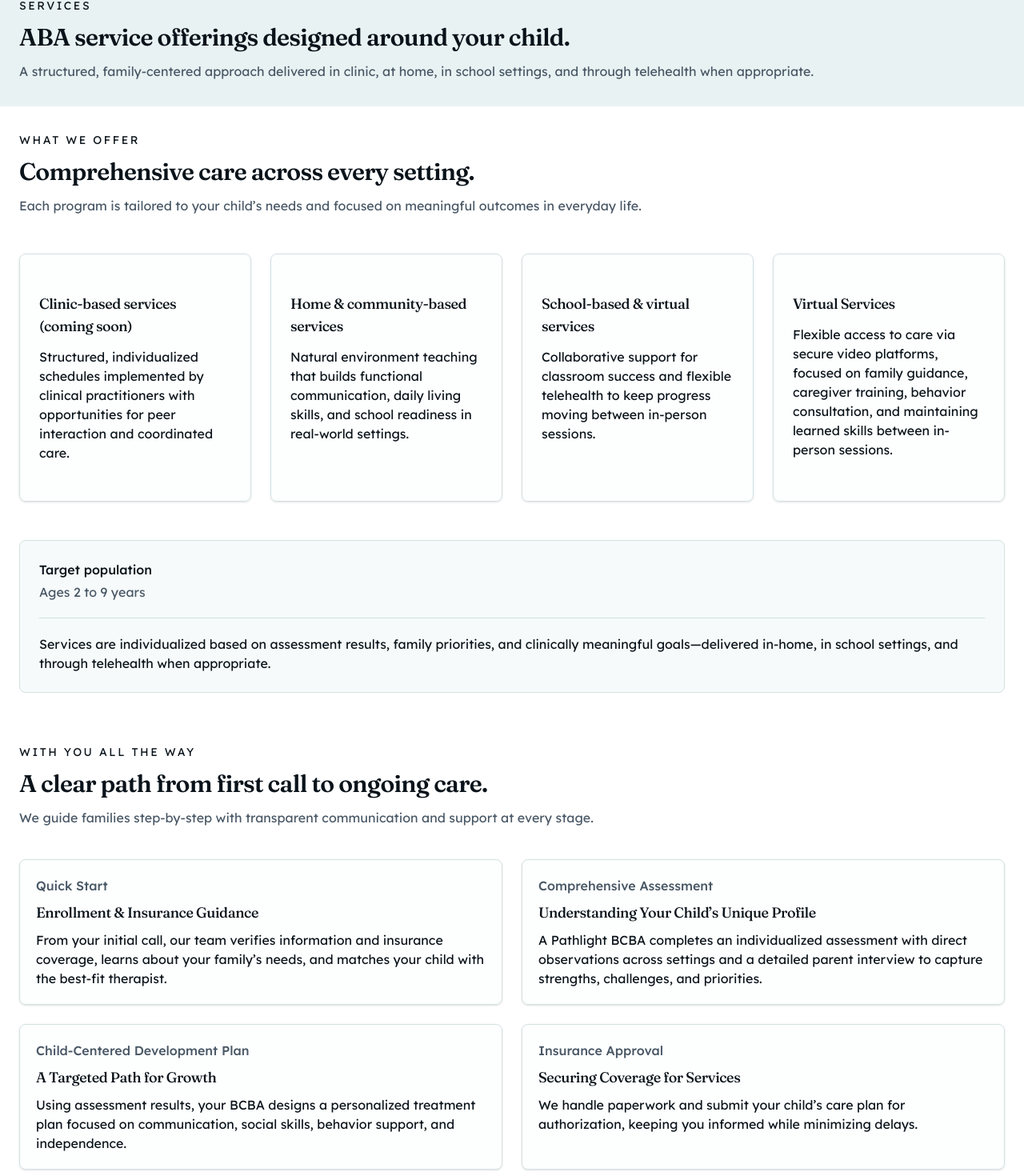
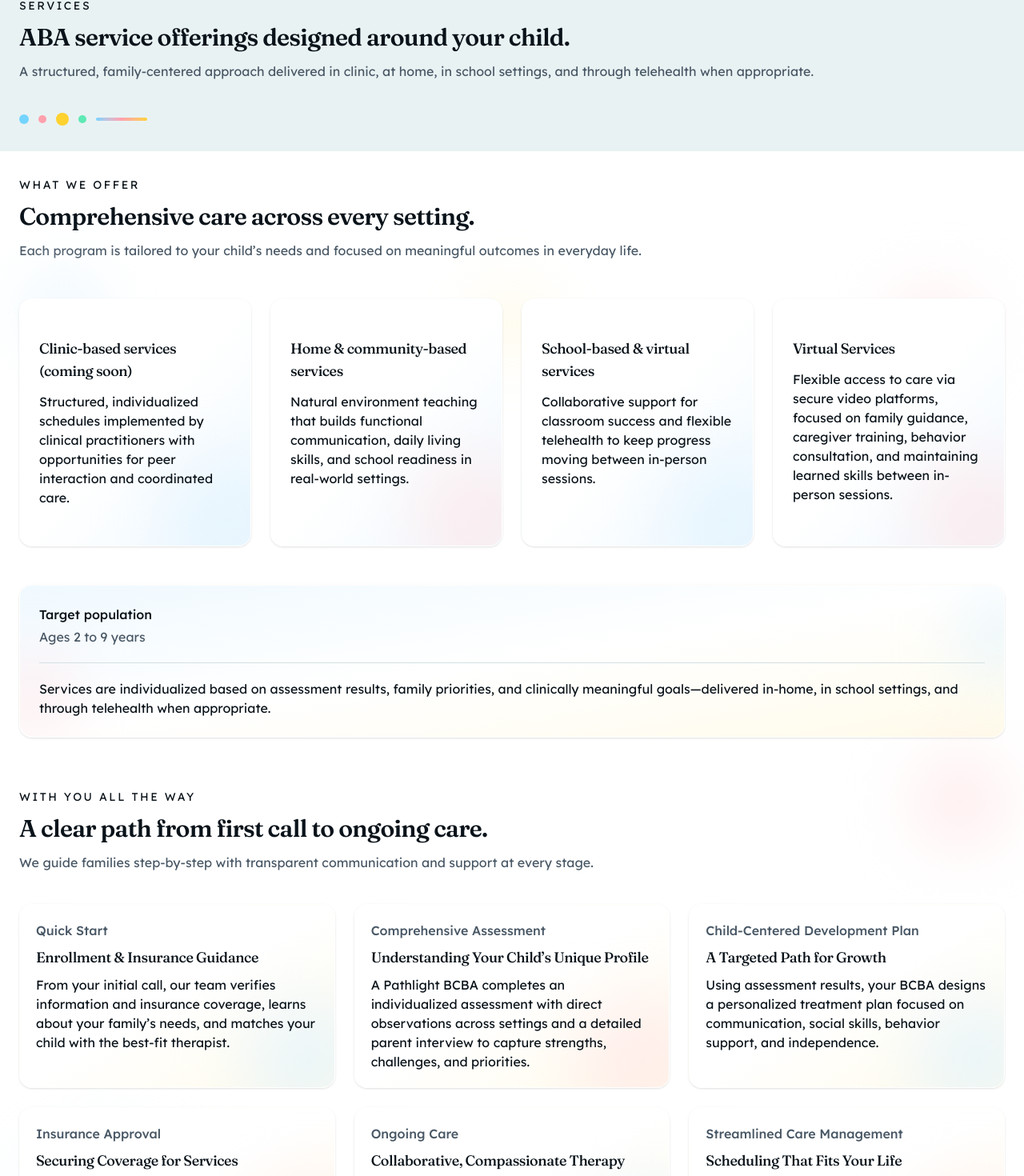
Before and after one commit to aryangulati2k3/pathlight-frontend, a Next.js app: page /services in a window 1280 px wide. Shown: the part 116-1586 px from the top of the page at 80% size. Built offline with nearby package versions, Linux system fonts and the light colour scheme.

Commit message:
Updated Mission and Services page

```diff
--- a/src/app/(frontend)/aba-techniques/page.tsx
+++ b/src/app/(frontend)/aba-techniques/page.tsx
@@ -143,6 +143,14 @@ export default function TechniquesPage() {
                 <Chip>Caregiver collaboration</Chip>
                 <Chip>Progress you can track</Chip>
               </div>
+
+              <div className="flex flex-wrap items-center gap-3">
+                <span className="h-3 w-3 rounded-full bg-sky-300" />
+                <span className="h-2.5 w-2.5 rounded-full bg-rose-300" />
+                <span className="h-4 w-4 rounded-full bg-amber-300" />
+                <span className="h-2.5 w-2.5 rounded-full bg-emerald-300" />
+                <div className="h-1 w-16 rounded-full bg-gradient-to-r from-sky-300 via-rose-300 to-amber-300" />
+              </div>
             </div>
 
             <div className="relative">
--- a/src/app/(frontend)/careers/page.tsx
+++ b/src/app/(frontend)/careers/page.tsx
@@ -92,6 +92,14 @@ export default function CareersPage() {
                 <Chip icon={HandHeart} className="bg-white/80">
                   People-first culture
                 </Chip>
+              </div>
+
+              <div className="flex flex-wrap items-center gap-3">
+                <span className="h-3 w-3 rounded-full bg-sky-300" />
+                <span className="h-2.5 w-2.5 rounded-full bg-rose-300" />
+                <span className="h-4 w-4 rounded-full bg-amber-300" />
+                <span className="h-2.5 w-2.5 rounded-full bg-emerald-300" />
+                <div className="h-1 w-16 rounded-full bg-gradient-to-r from-sky-300 via-rose-300 to-amber-300" />
               </div>
             </div>
 
--- a/src/app/(frontend)/services/page.tsx
+++ b/src/app/(frontend)/services/page.tsx
@@ -119,6 +119,14 @@ export default function ServicesPage() {
             subtitle="A structured, family-centered approach delivered in clinic, at home, in school settings, and through telehealth when appropriate."
             align="left"
           />
+
+          <div className="flex flex-wrap items-center gap-3">
+            <span className="h-3 w-3 rounded-full bg-sky-300" />
+            <span className="h-2.5 w-2.5 rounded-full bg-rose-300" />
+            <span className="h-4 w-4 rounded-full bg-amber-300" />
+            <span className="h-2.5 w-2.5 rounded-full bg-emerald-300" />
+            <div className="h-1 w-16 rounded-full bg-gradient-to-r from-sky-300 via-rose-300 to-amber-300" />
+          </div>
         </div>
       </Section>
 
@@ -132,7 +140,16 @@ export default function ServicesPage() {
       />
 
       <Section id="with-you-all-the-way" variant="default">
-        <div className="space-y-8 md:space-y-10">
+        <div className="relative space-y-8 md:space-y-10">
+          <div
+            aria-hidden
+            className="pointer-events-none absolute -top-10 right-0 h-28 w-28 rounded-full bg-rose-100/70 blur-2xl"
+          />
+          <div
+            aria-hidden
+            className="pointer-events-none absolute -bottom-12 left-8 h-36 w-36 rounded-full bg-sky-100/70 blur-3xl"
+          />
+
           <SectionHeader
             eyebrow="With you all the way"
             title="A clear path from first call to ongoing care."
@@ -140,12 +157,25 @@ export default function ServicesPage() {
             align="left"
           />
 
-          <div className="grid gap-6 md:grid-cols-2">
-            {careSteps.map((step) => (
-              <div key={step.id} className="space-y-2 rounded-md border bg-card/60 p-5 shadow-sm">
-                <p className="text-label text-muted-foreground">{step.title}</p>
-                <h3 className="text-heading-4">{step.subtitle}</h3>
-                <p className="text-body-sm text-muted-foreground">{step.description}</p>
+          <div className="grid gap-6 md:grid-cols-2 lg:grid-cols-3">
+            {careSteps.map((step, idx) => (
+              <div
+                key={step.id}
+                className="group relative overflow-hidden rounded-2xl border border-white/70 bg-gradient-to-br from-white via-white to-amber-50 p-5 shadow-sm"
+              >
+                <div
+                  aria-hidden
+                  className={
+                    idx % 2 === 0
+                      ? "pointer-events-none absolute -right-12 -bottom-12 h-40 w-40 rounded-full bg-sky-100/60 blur-2xl"
+                      : "pointer-events-none absolute -right-12 -bottom-12 h-40 w-40 rounded-full bg-rose-100/60 blur-2xl"
+                  }
+                />
+                <div className="relative space-y-2">
+                  <p className="text-label text-muted-foreground">{step.title}</p>
+                  <h3 className="text-heading-4">{step.subtitle}</h3>
+                  <p className="text-body-sm text-muted-foreground">{step.description}</p>
+                </div>
               </div>
             ))}
           </div>
--- a/src/app/(frontend)/with-you-all-the-way/page.tsx
+++ b/src/app/(frontend)/with-you-all-the-way/page.tsx
@@ -93,6 +93,14 @@ export default function WithYouAllTheWayPage() {
                 <Chip>Individualized plan</Chip>
                 <Chip>Ongoing collaboration</Chip>
               </div>
+
+              <div className="flex flex-wrap items-center gap-3">
+                <span className="h-3 w-3 rounded-full bg-sky-300" />
+                <span className="h-2.5 w-2.5 rounded-full bg-rose-300" />
+                <span className="h-4 w-4 rounded-full bg-amber-300" />
+                <span className="h-2.5 w-2.5 rounded-full bg-emerald-300" />
+                <div className="h-1 w-16 rounded-full bg-gradient-to-r from-sky-300 via-rose-300 to-amber-300" />
+              </div>
             </div>
 
             <div className="relative">
--- a/src/app/page.tsx
+++ b/src/app/page.tsx
@@ -148,7 +148,7 @@ export default function HomePage() {
           aria-hidden
           className="absolute inset-0 bg-[radial-gradient(circle_at_top,_rgba(255,255,255,0.85),_transparent_60%)]"
         />
-        <div className="relative mx-auto flex h-full max-w-6xl items-center px-4 py-16 md:px-6">
+        <div className="relative mx-auto flex h-full max-w-7xl items-center px-4 py-16 md:px-6">
           <div className="max-w-2xl space-y-4">
             <p className="text-overline text-muted-foreground">{hero.eyebrow}</p>
             <h1 className="text-heading-1">{hero.title}</h1>
--- a/src/components/blocks/services-section.tsx
+++ b/src/components/blocks/services-section.tsx
@@ -33,22 +33,43 @@ export function ServicesSection({
         <SectionHeader eyebrow={eyebrow} title={title} subtitle={subtitle} align="left" />
 
         {highlights.length > 0 ? (
-          <div className="grid gap-6 md:grid-cols-4">
-            {highlights.map((h) => (
+          <div className="relative">
+            <div aria-hidden className="pointer-events-none absolute -inset-x-6 -top-6 h-32">
+              <div className="absolute left-10 top-0 h-20 w-20 rounded-full bg-sky-100/80 blur-2xl" />
+              <div className="absolute right-16 top-4 h-24 w-24 rounded-full bg-rose-100/80 blur-2xl" />
+              <div className="absolute left-1/2 top-6 h-16 w-16 -translate-x-1/2 rounded-full bg-amber-100/80 blur-2xl" />
+            </div>
+
+            <div className="grid gap-6 md:grid-cols-2 xl:grid-cols-4">
+              {highlights.map((h, idx) => (
                 <Card
                   key={h.id}
-                className="h-full rounded-md border bg-card/60 shadow-sm backdrop-blur"
+                  className="group relative h-full overflow-hidden rounded-2xl border border-white/70 bg-gradient-to-br from-white via-white to-sky-50 shadow-sm"
                 >
-                <CardContent className="flex h-full flex-col gap-3 p-5 md:p-6">
+                  <div
+                    aria-hidden
+                    className={
+                      idx % 2 === 0
+                        ? "pointer-events-none absolute -right-12 -bottom-12 h-40 w-40 rounded-full bg-sky-100/60 blur-2xl"
+                        : "pointer-events-none absolute -right-12 -bottom-12 h-40 w-40 rounded-full bg-rose-100/60 blur-2xl"
+                    }
+                  />
+                  <CardContent className="relative flex h-full flex-col gap-3 p-5 md:p-6">
                     <p className="text-heading-4">{h.title}</p>
                     <p className="text-body-sm text-muted-foreground">{h.description}</p>
                   </CardContent>
                 </Card>
               ))}
             </div>
+          </div>
         ) : null}
 
-        <div className="rounded-md border bg-muted/40 p-5 md:p-6">
+        <div className="relative overflow-hidden rounded-2xl border border-white/70 bg-gradient-to-br from-sky-50 via-white to-amber-50 p-5 shadow-sm md:p-6">
+          <div aria-hidden className="pointer-events-none absolute inset-0">
+            <div className="absolute -right-10 top-4 h-24 w-24 rounded-full bg-sky-100/70 blur-2xl" />
+            <div className="absolute -left-8 bottom-0 h-24 w-24 rounded-full bg-rose-100/70 blur-2xl" />
+          </div>
+          <div className="relative">
             <p className="text-label">Target population</p>
             <p className="text-muted mt-1">Ages 2 to 9 years</p>
             <Separator className="my-5" />
@@ -59,6 +80,7 @@ export function ServicesSection({
             </p>
           </div>
         </div>
+      </div>
     </Section>
   );
 }
```
Also changed, not shown: src/app/(frontend)/mission/page.tsx (+122 -18 lines). Lines whose indentation alone changed are shown as unchanged.
